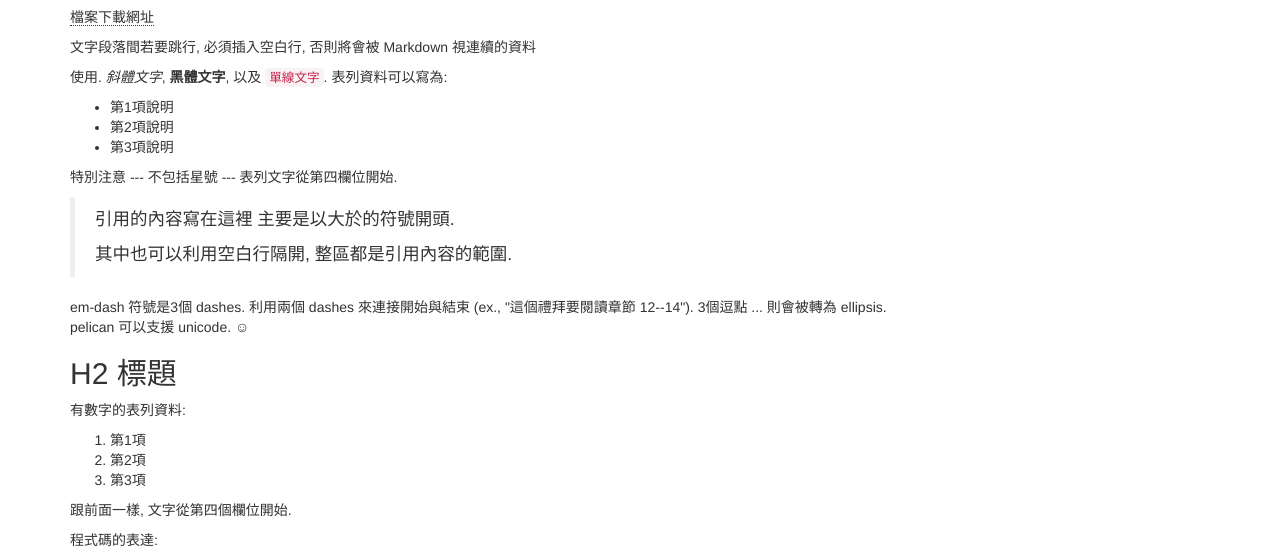
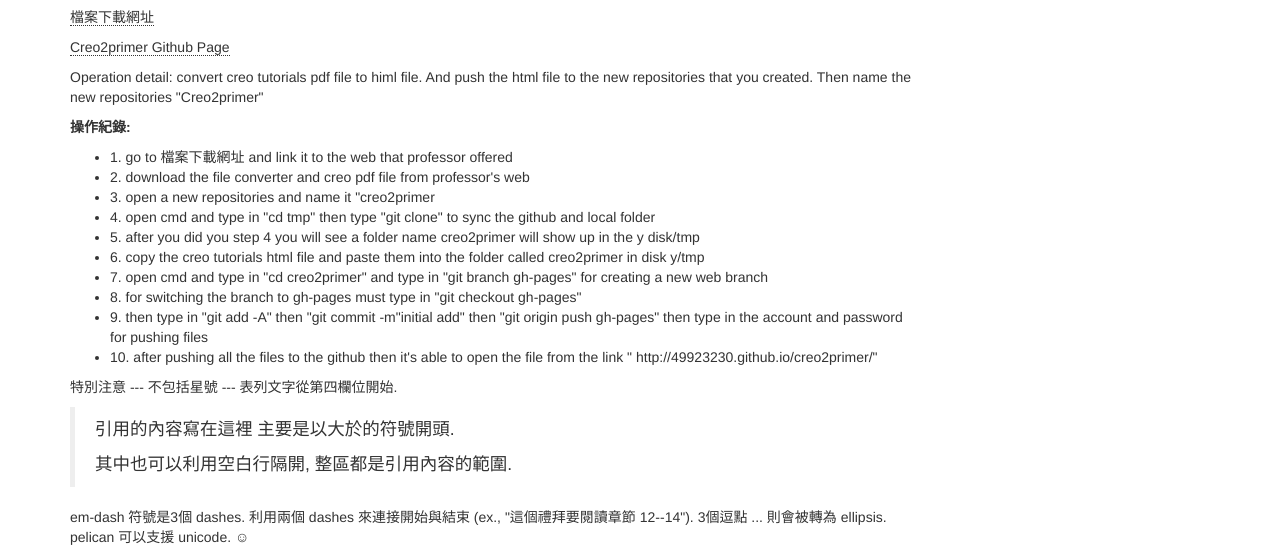
Before and after one commit to 49923230/homework, a website: page 2015cp_hw.html in a window 1280 px wide. Shown: the part 679-1236 px from the top of the page. Drawn offline with Linux system fonts and the light colour scheme; a script that the page names is missing.

Commit message:
initial add

```diff
--- a/2015cp_hw.html
+++ b/2015cp_hw.html
@@ -109,12 +109,20 @@
 
 <h1>將creo教學pdf file轉換成html file並上傳至github</h1>
 <p><a href="http://wordpress-2015course.rhcloud.com/?m=20151012" target="_blank">檔案下載網址</a></p>
-<p>文字段落間若要跳行, 必須插入空白行, 否則將會被 Markdown 視連續的資料</p>
-<p>使用. <em>斜體文字</em>, <strong>黑體文字</strong>, 以及 <code>單線文字</code>. 表列資料可以寫為:</p>
+<p><a href="http://49923230.github.io/creo2primer/" target="_blank">Creo2primer Github Page</a></p>
+<p>Operation detail: convert creo tutorials pdf file to himl file. And push the html file to the new repositories that you created. Then name the new repositories "Creo2primer"</p>
+<p><strong>操作紀錄:</strong></p>
 <ul>
-<li>第1項說明</li>
-<li>第2項說明</li>
-<li>第3項說明</li>
+<li>1. go to 檔案下載網址 and link it to the web that professor offered</li>
+<li>2. download the file converter and creo pdf file from professor's web</li>
+<li>3. open a new repositories and name it "creo2primer</li>
+<li>4. open cmd and type in "cd tmp" then type "git clone" to sync the github and local folder</li>
+<li>5. after you did you step 4 you will see a folder name creo2primer will show up in the y disk/tmp</li>
+<li>6. copy the creo tutorials html file and paste them into the folder called creo2primer in disk y/tmp</li>
+<li>7. open cmd and type in "cd creo2primer" and type in "git branch gh-pages" for creating a new web branch</li>
+<li>8. for switching the branch to gh-pages must type in "git checkout gh-pages"</li>
+<li>9. then type in "git add -A" then "git commit -m"initial add" then "git origin push gh-pages" then type in the account and password for pushing files</li>
+<li>10. after pushing all the files to the github then it's able to open the file from the link " http://49923230.github.io/creo2primer/"</li>
 </ul>
 <p>特別注意 --- 不包括星號 --- 表列文字從第四欄位開始.</p>
 <blockquote>
```
